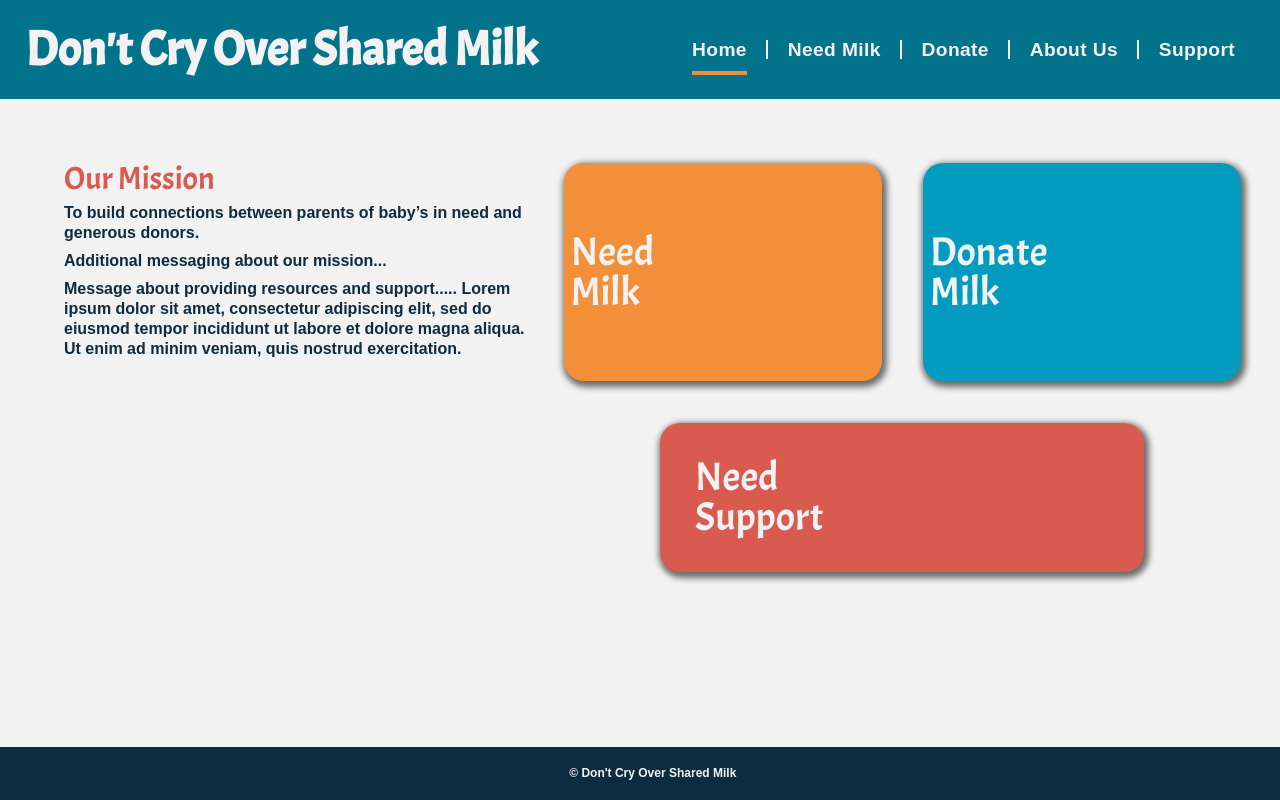
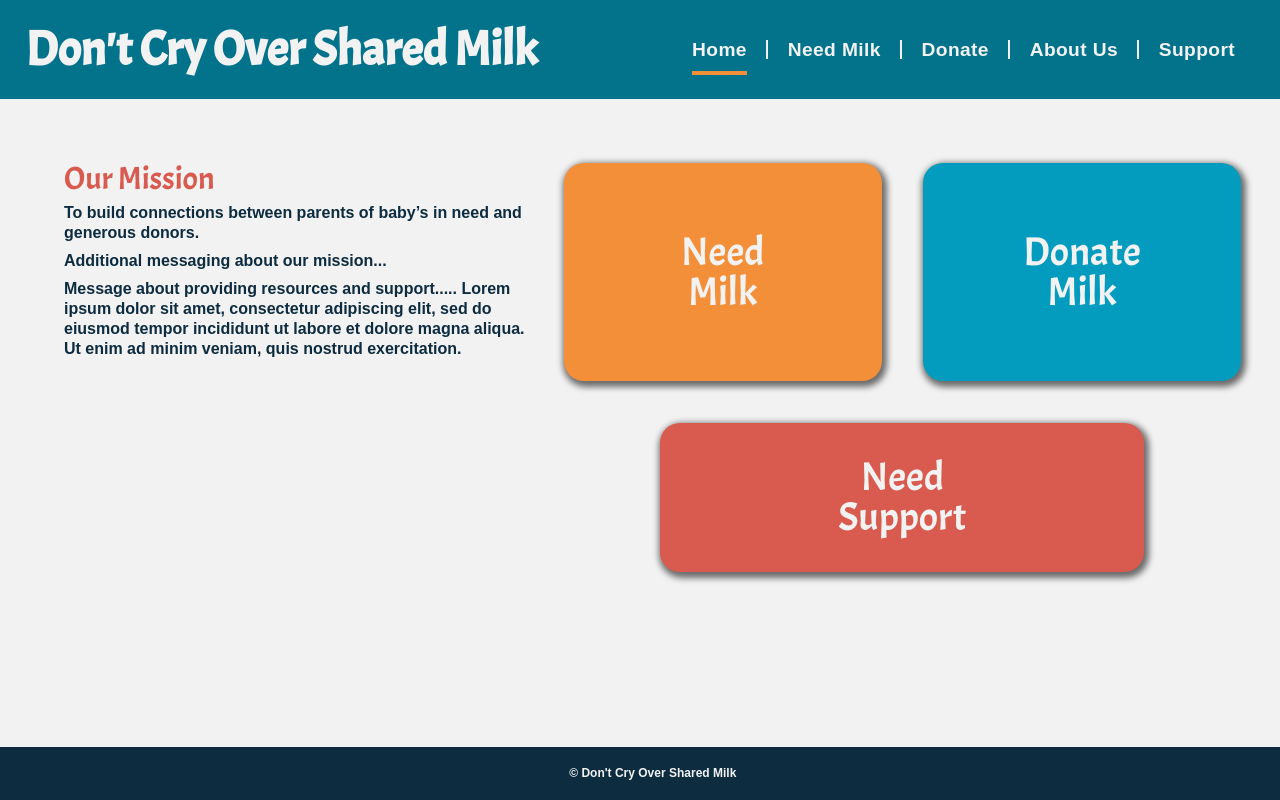
Before and after one commit to Shared-Milk/shared-milk-ui, a React (Create React App) app: page / in a window 1280 px wide. Built offline with nearby package versions, Linux system fonts and the light colour scheme; a web font is replaced by a local one.

Commit message:
Add big buttons mixin

```diff
--- a/src/Components/Styles/_mixins.scss
+++ b/src/Components/Styles/_mixins.scss
@@ -25,9 +25,11 @@
   border: none;
   border-radius: 0.5em;
   box-shadow: 2px 3px 6px 3px #6b6b6b;
+  text-align: center;
 }
 
 @mixin buttonHover() {
   cursor: pointer;
   transform: scale(1.08);
+  font-size: 3em;
 }
```
